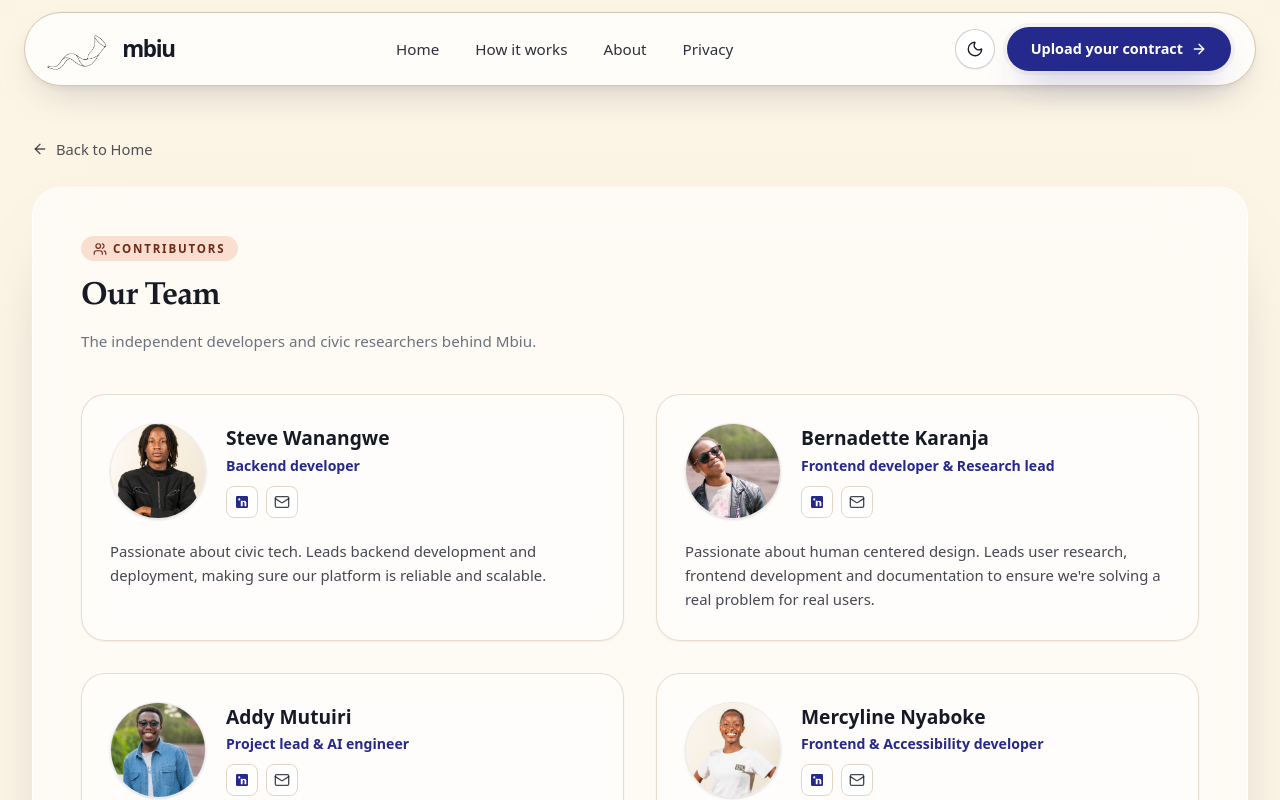
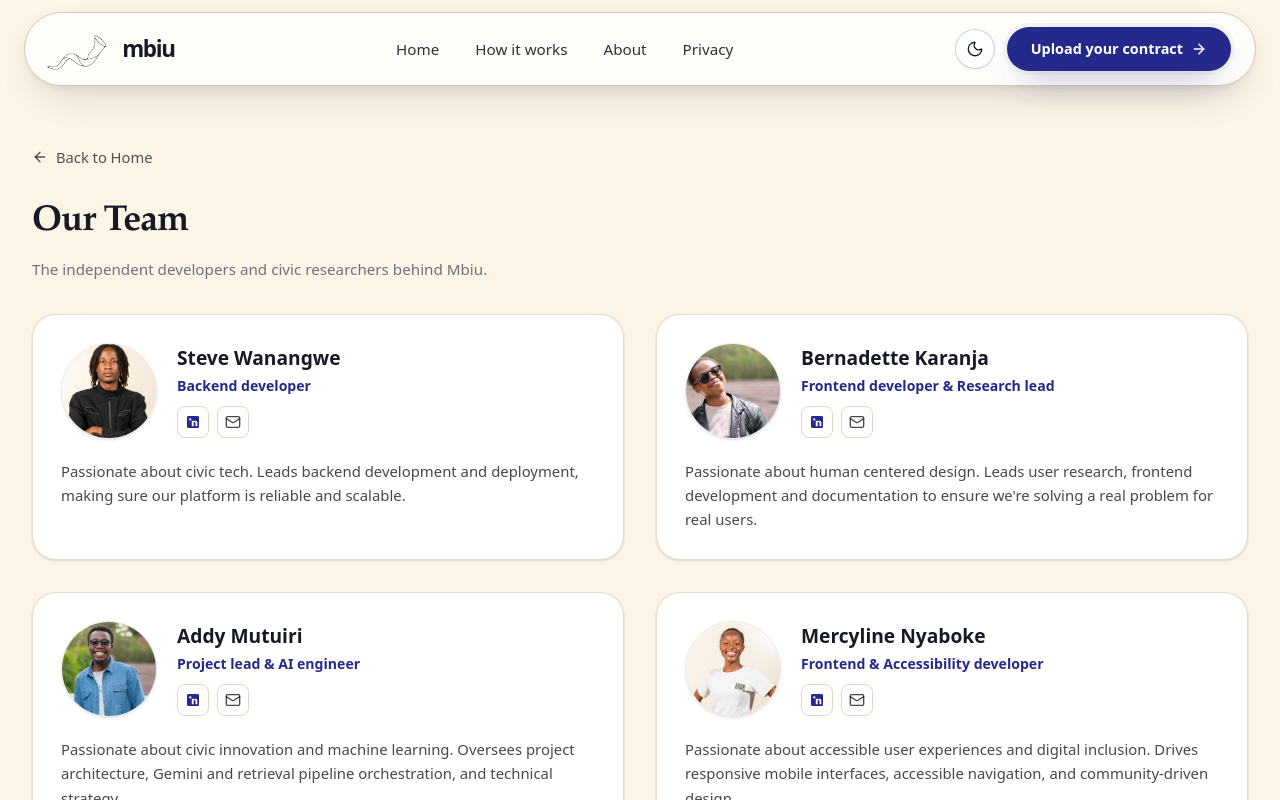
Before and after one commit to mutuiris/mbiu, a Next.js app in the folder frontend/: page /team in a window 1280 px wide. Shown: the top 800 px of the page. Built offline with nearby package versions, Linux system fonts and the light colour scheme.

Commit message:
style(team): remove outer background card and contributors banner; display clean individual white cards

```diff
--- a/frontend/src/app/team/page.tsx
+++ b/frontend/src/app/team/page.tsx
@@ -4,7 +4,7 @@ import Image from "next/image";
 import Link from "next/link";
 import { Navbar } from "@/components/Navbar";
 import { Footer } from "@/components/Footer";
-import { ArrowLeft, Users, Heart, Mail } from "lucide-react";
+import { ArrowLeft, Heart, Mail } from "lucide-react";
 
 export const metadata: Metadata = {
   title: "Our Team — Mbiu",
@@ -69,7 +69,7 @@ export default function TeamPage() {
     <div className="relative min-h-screen overflow-x-clip bg-mbiu-cream font-sans text-mbiu-ink transition-colors dark:bg-mbiu-bg-dark dark:text-[#F4EFE6]">
       <Navbar basePath="/" />
 
-      <main className="mx-auto w-full max-w-[1280px] px-4 py-6 sm:px-8 sm:py-10">
+      <main className="mx-auto w-full max-w-[1280px] px-4 py-8 sm:px-8 sm:py-12">
         {/* Back Link */}
         <div className="mb-6">
           <Link
@@ -82,16 +82,8 @@ export default function TeamPage() {
           </Link>
         </div>
 
-        {/* Page Container */}
-        <div className="w-full rounded-[28px] border border-white/70 bg-white/60 p-6 shadow-[0_30px_80px_-56px_rgba(22,26,38,0.6)] backdrop-blur-2xl dark:border-white/10 dark:bg-white/[0.06] sm:p-10 md:p-12">
-          <div className="flex flex-wrap items-center gap-2">
-            <span className="inline-flex items-center gap-1.5 rounded-full bg-mbiu-peach/50 px-3 py-1 text-[0.72rem] font-bold uppercase tracking-[0.16em] text-mbiu-warning-text dark:bg-mbiu-peach/15 dark:text-[#f3c9b8]">
-              <Users className="h-3.5 w-3.5" />
-              Contributors
-            </span>
-          </div>
-
-          <h1 className="mt-3 font-serif text-[1.65rem] font-semibold tracking-[-0.025em] text-mbiu-ink dark:text-[#F6F2E9] sm:text-[2rem]">
+        {/* Page Title & Subtitle */}
+        <h1 className="font-serif text-[1.85rem] font-semibold tracking-[-0.025em] text-mbiu-ink dark:text-[#F6F2E9] sm:text-[2.25rem]">
           Our Team
         </h1>
 
@@ -100,11 +92,11 @@ export default function TeamPage() {
         </p>
 
         {/* Members 2-Column Grid of Individual Cards */}
-          <div className="mt-10 grid grid-cols-1 gap-6 md:grid-cols-2 md:gap-8">
+        <div className="mt-8 grid grid-cols-1 gap-6 md:grid-cols-2 md:gap-8">
           {TEAM_MEMBERS.map((member) => (
             <div
               key={member.name}
-                className="flex flex-col justify-between rounded-[24px] border border-[#e2d5c3]/80 bg-[#fffdfa]/80 p-6 shadow-xs backdrop-blur-md transition-all hover:border-mbiu-indigo/40 hover:shadow-md dark:border-white/10 dark:bg-white/[0.04] dark:hover:border-white/20 sm:p-7"
+              className="flex flex-col justify-between rounded-[24px] border border-[#e2d5c3]/80 bg-white p-6 shadow-sm transition-all hover:border-mbiu-indigo/40 hover:shadow-md dark:border-white/10 dark:bg-white/[0.04] dark:hover:border-white/20 sm:p-7"
             >
               <div>
                 <div className="flex items-center gap-4 sm:gap-5">
@@ -161,7 +153,7 @@ export default function TeamPage() {
         </div>
 
         {/* Mozilla x KamiLimu Section */}
-          <div className="mt-12 rounded-2xl border border-mbiu-ink/10 bg-white/50 p-6 dark:border-white/10 dark:bg-white/[0.04]">
+        <div className="mt-10 rounded-2xl border border-mbiu-ink/10 bg-white/70 p-6 dark:border-white/10 dark:bg-white/[0.04]">
           <h2 className="font-serif text-[1.08rem] font-semibold text-mbiu-ink dark:text-[#F6F2E9] sm:text-[1.15rem]">
             Mozilla x KamiLimu Innovation
           </h2>
@@ -184,7 +176,6 @@ export default function TeamPage() {
           <Heart className="h-4 w-4 text-mbiu-indigo dark:text-mbiu-indigo-dark" />
           <span>Built for independent artists in Nairobi and across Africa.</span>
         </div>
-        </div>
       </main>
 
       <Footer basePath="/" />
```
Lines whose indentation alone changed are shown as unchanged.
